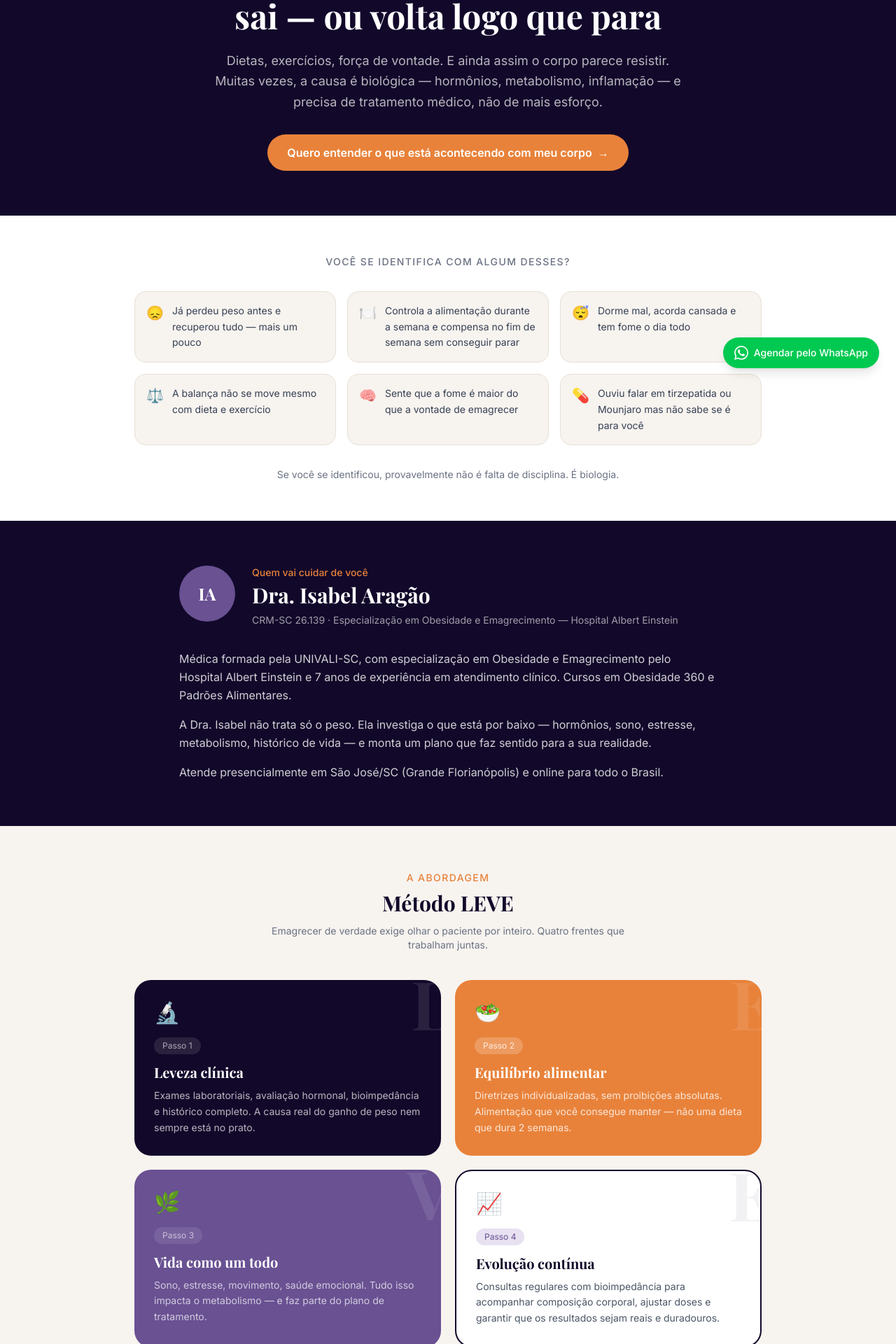
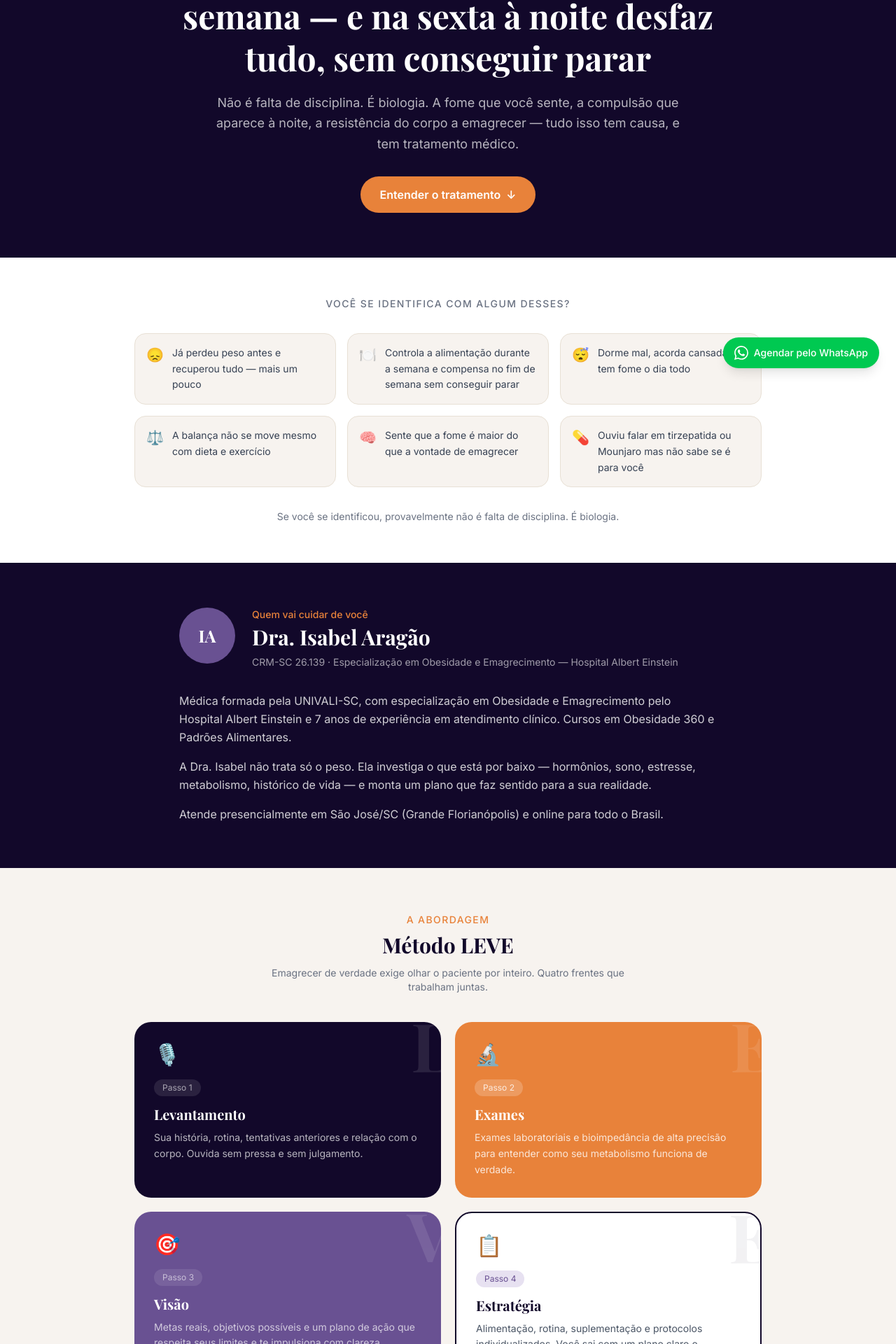
Before and after one commit to andremacan-png/isabel-aragao-site, a Next.js app: page /tirzepatida in a window 1280 px wide. Shown: the part 250-2170 px from the top of the page at 70% size. Built offline with nearby package versions, Linux system fonts and the light colour scheme; a web font is replaced by a local one.

Commit message:
feat: LP tirzepatida

```diff
--- a/app/tirzepatida/page.tsx
+++ b/app/tirzepatida/page.tsx
@@ -71,20 +71,17 @@ export default function TirzepatidaPage() {
             Tratamento médico supervisionado · São José/SC e online
           </div>
           <h1 className="font-playfair text-3xl sm:text-4xl lg:text-5xl font-bold leading-tight mb-5">
-            Você já tentou de tudo e o peso não sai — ou volta logo que para
+            Você faz tudo certo durante a semana — e na sexta à noite desfaz tudo, sem conseguir parar
           </h1>
           <p className="text-white/70 text-base sm:text-lg leading-relaxed max-w-2xl mx-auto mb-8">
-            Dietas, exercícios, força de vontade. E ainda assim o corpo parece resistir.
-            Muitas vezes, a causa é biológica — hormônios, metabolismo, inflamação — e precisa de tratamento médico, não de mais esforço.
+            Não é falta de disciplina. É biologia. A fome que você sente, a compulsão que aparece à noite, a resistência do corpo a emagrecer — tudo isso tem causa, e tem tratamento médico.
           </p>
           <a
-            href={WA}
-            target="_blank"
-            rel="noopener noreferrer"
+            href="#sobre-tratamento"
             className="inline-flex items-center gap-2 bg-[#E8823A] hover:bg-[#d4732e] text-white font-semibold px-7 py-3.5 rounded-full text-base transition-colors"
           >
-            Quero entender o que está acontecendo com meu corpo
-            <span>→</span>
+            Entender o tratamento
+            <span>↓</span>
           </a>
         </div>
       </section>
@@ -115,7 +112,7 @@ export default function TirzepatidaPage() {
       </section>
 
       {/* Isabel — apresentação */}
-      <section className="py-16 px-4 sm:px-6 bg-[#12082a] text-white">
+      <section id="sobre-tratamento" className="py-16 px-4 sm:px-6 bg-[#12082a] text-white">
         <div className="max-w-3xl mx-auto">
           <div className="flex flex-col sm:flex-row items-center sm:items-start gap-6 mb-8">
             <div className="w-20 h-20 rounded-full bg-[#695192] shrink-0 flex items-center justify-center text-white text-2xl font-playfair font-bold">
@@ -158,41 +155,41 @@ export default function TirzepatidaPage() {
           <div className="grid sm:grid-cols-2 gap-5">
             <div className="bg-[#12082a] text-white rounded-3xl p-7 relative overflow-hidden">
               <div className="absolute -top-4 -right-4 text-8xl opacity-10 font-playfair font-bold">L</div>
-              <div className="text-3xl mb-4">🔬</div>
+              <div className="text-3xl mb-4">🎙️</div>
               <div className="inline-block bg-white/10 rounded-full px-3 py-1 text-xs text-white/60 mb-3">Passo 1</div>
-              <h3 className="font-playfair text-xl font-bold mb-2">Leveza clínica</h3>
+              <h3 className="font-playfair text-xl font-bold mb-2">Levantamento</h3>
               <p className="text-white/70 text-sm leading-relaxed">
-                Exames laboratoriais, avaliação hormonal, bioimpedância e histórico completo. A causa real do ganho de peso nem sempre está no prato.
+                Sua história, rotina, tentativas anteriores e relação com o corpo. Ouvida sem pressa e sem julgamento.
               </p>
             </div>
 
             <div className="bg-[#E8823A] text-white rounded-3xl p-7 relative overflow-hidden">
               <div className="absolute -top-4 -right-4 text-8xl opacity-10 font-playfair font-bold">E</div>
-              <div className="text-3xl mb-4">🥗</div>
+              <div className="text-3xl mb-4">🔬</div>
               <div className="inline-block bg-white/20 rounded-full px-3 py-1 text-xs text-white/80 mb-3">Passo 2</div>
-              <h3 className="font-playfair text-xl font-bold mb-2">Equilíbrio alimentar</h3>
+              <h3 className="font-playfair text-xl font-bold mb-2">Exames</h3>
               <p className="text-white/80 text-sm leading-relaxed">
-                Diretrizes individualizadas, sem proibições absolutas. Alimentação que você consegue manter — não uma dieta que dura 2 semanas.
+                Exames laboratoriais e bioimpedância de alta precisão para entender como seu metabolismo funciona de verdade.
               </p>
             </div>
 
             <div className="bg-[#695192] text-white rounded-3xl p-7 relative overflow-hidden">
               <div className="absolute -top-4 -right-4 text-8xl opacity-10 font-playfair font-bold">V</div>
-              <div className="text-3xl mb-4">🌿</div>
+              <div className="text-3xl mb-4">🎯</div>
               <div className="inline-block bg-white/10 rounded-full px-3 py-1 text-xs text-white/60 mb-3">Passo 3</div>
-              <h3 className="font-playfair text-xl font-bold mb-2">Vida como um todo</h3>
+              <h3 className="font-playfair text-xl font-bold mb-2">Visão</h3>
               <p className="text-white/70 text-sm leading-relaxed">
-                Sono, estresse, movimento, saúde emocional. Tudo isso impacta o metabolismo — e faz parte do plano de tratamento.
+                Metas reais, objetivos possíveis e um plano de ação que respeita seus limites e te impulsiona com clareza.
               </p>
             </div>
 
             <div className="bg-white border-2 border-[#12082a] rounded-3xl p-7 relative overflow-hidden">
               <div className="absolute -top-4 -right-4 text-8xl opacity-5 font-playfair font-bold text-[#12082a]">E</div>
-              <div className="text-3xl mb-4">📈</div>
+              <div className="text-3xl mb-4">📋</div>
               <div className="inline-block bg-primary-100 rounded-full px-3 py-1 text-xs text-[#695192] mb-3">Passo 4</div>
-              <h3 className="font-playfair text-xl font-bold text-[#12082a] mb-2">Evolução contínua</h3>
+              <h3 className="font-playfair text-xl font-bold text-[#12082a] mb-2">Estratégia</h3>
               <p className="text-gray-600 text-sm leading-relaxed">
-                Consultas regulares com bioimpedância para acompanhar composição corporal, ajustar doses e garantir que os resultados sejam reais e duradouros.
+                Alimentação, rotina, suplementação e protocolos individualizados. Você sai com um plano claro e acompanhamento real.
               </p>
             </div>
           </div>
```
